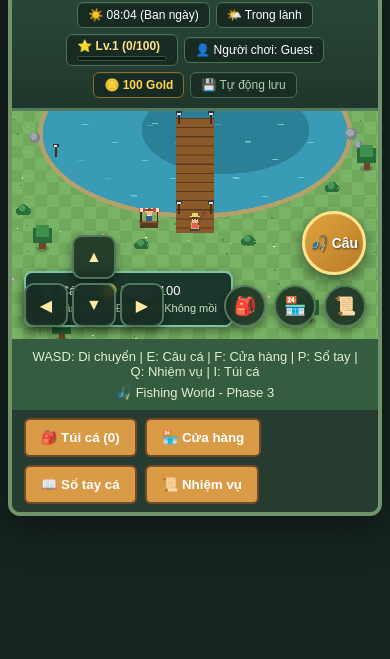
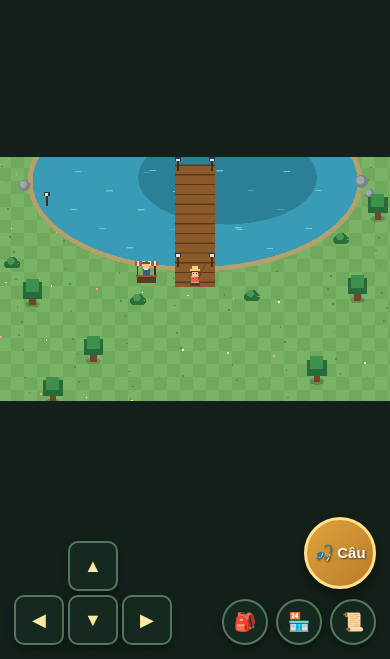
Before and after one commit to NhutHung0404/FishingWorld, a plain HTML site: page index.html in a window 390 px wide. Shown: the part 185-844 px from the top of the page. Drawn offline with Linux system fonts and the light colour scheme.

Commit message:
cap nhat 2 18/11

```diff
--- a/css/style.css
+++ b/css/style.css
@@ -615,13 +615,13 @@ canvas {
     opacity: 0.7;
 }
 
-/* Phase 4.2: Mobile Touch Controls Styling */
+/* Phase 4.2.1: Base Touch Controls Styling */
 .touch-controls {
     position: absolute;
     bottom: 12px;
     left: 12px;
     right: 12px;
-    display: none;
+    display: flex;
     justify-content: space-between;
     align-items: flex-end;
     pointer-events: none;
@@ -642,7 +642,7 @@ canvas {
     -webkit-user-select: none;
 }
 
-/* D-Pad Styling */
+/* D-Pad Base Styling */
 .touch-dpad {
     display: flex;
     flex-direction: column;
@@ -683,7 +683,7 @@ canvas {
     transform: scale(0.92);
 }
 
-/* Action Buttons Styling */
+/* Action Buttons Base Styling */
 .touch-actions {
     display: flex;
     flex-direction: column;
@@ -743,30 +743,207 @@ canvas {
     transform: scale(0.92);
 }
 
-/* Responsive queries */
-@media (max-width: 768px) {
+/* Phase 4.2.1: Mobile Responsive Redesign (Portrait & Landscape) */
+
+@media (hover: none) and (pointer: coarse), (max-width: 1024px) {
+    html, body {
+        width: 100%;
+        height: 100%;
+        height: 100dvh;
+        overflow: hidden;
+        margin: 0;
+        padding: 0;
+        background: #17251f;
+    }
+
+    .game-container {
+        width: 100vw;
+        height: 100vh;
+        height: 100dvh;
+        max-width: 100%;
+        border: none;
+        border-radius: 0;
+        box-shadow: none;
+        display: flex;
+        flex-direction: column;
+        justify-content: space-between;
+    }
+
+    /* HUD Top Bar Mobile */
+    .top-bar {
+        padding: max(4px, env(safe-area-inset-top)) max(8px, env(safe-area-inset-right)) 4px max(8px, env(safe-area-inset-left));
+        gap: 6px;
+        flex-wrap: nowrap;
+        justify-content: space-between;
+        align-items: center;
+        background: linear-gradient(180deg, #213c2f 0%, #172b22 100%);
+        border-bottom: 2px solid #3c594b;
+        min-height: 38px;
+    }
+
+    .top-bar h1 {
+        font-size: 14px;
+        letter-spacing: 0px;
+    }
+
+    .player-info {
+        gap: 6px;
+        font-size: 11px;
+    }
+
+    #playerName,
+    .save-status {
+        display: none !important;
+    }
+
+    .level-container {
+        padding: 2px 6px;
+        gap: 2px;
+    }
+
+    #levelDisplay {
+        font-size: 11px;
+    }
+
+    .xp-bar-mini {
+        min-width: 50px;
+        height: 4px;
+    }
+
+    .player-info > span {
+        padding: 3px 6px;
+        font-size: 11px;
+    }
+
+    /* Game Screen & Canvas Mobile */
+    .game-screen {
+        flex: 1;
+        position: relative;
+        width: 100%;
+        height: 100%;
+        display: flex;
+        align-items: center;
+        justify-content: center;
+        overflow: hidden;
+        background: #14211a;
+    }
+
+    canvas {
+        width: 100%;
+        height: 100%;
+        max-width: 100%;
+        max-height: 100%;
+        object-fit: contain;
+        image-rendering: pixelated;
+    }
+
+    /* Hide desktop-only bars on mobile */
+    .bottom-bar,
+    .action-buttons {
+        display: none !important;
+    }
+
+    /* Compact Fish Inventory Overlay on Canvas */
+    .fish-inventory {
+        top: 8px;
+        left: 8px;
+        bottom: auto;
+        padding: 4px 8px;
+        font-size: 11px;
+        background: rgba(18, 43, 38, 0.75);
+        border: 1px solid #52795c;
+        border-radius: 6px;
+        z-index: 6;
+    }
+
+    .equip-display {
+        font-size: 10px;
+        margin-top: 2px;
+    }
+
+    /* Mobile Modals */
+    .inventory-ui {
+        width: 92% !important;
+        max-width: 480px;
+        max-height: 85vh;
+        max-height: 85dvh;
+        top: 50%;
+        left: 50%;
+        transform: translate(-50%, -50%);
+        position: fixed;
+        z-index: 100;
+        overflow-y: auto;
+    }
+}
+
+/* PORTRAIT MODE SPECIFICS */
+@media (hover: none) and (pointer: coarse) and (orientation: portrait), (max-width: 768px) and (orientation: portrait) {
     .touch-controls {
-        bottom: 8px;
-        left: 8px;
-        right: 8px;
+        bottom: max(10px, env(safe-area-inset-bottom));
+        left: max(10px, env(safe-area-inset-left));
+        right: max(10px, env(safe-area-inset-right));
     }
 
     .dpad-btn {
-        width: 44px;
-        height: 44px;
+        width: 50px;
+        height: 50px;
+        font-size: 18px;
+    }
+
+    .touch-action-btn.primary {
+        width: 72px;
+        height: 72px;
+        font-size: 15px;
+    }
+
+    .touch-action-btn {
+        width: 46px;
+        height: 46px;
+        font-size: 18px;
+    }
+}
+
+/* LANDSCAPE MODE SPECIFICS */
+@media (hover: none) and (pointer: coarse) and (orientation: landscape), (max-height: 600px) and (orientation: landscape) {
+    .top-bar {
+        padding: max(2px, env(safe-area-inset-top)) max(12px, env(safe-area-inset-right)) 2px max(12px, env(safe-area-inset-left));
+        min-height: 32px;
+    }
+
+    .top-bar h1 {
+        font-size: 12px;
+    }
+
+    .touch-controls {
+        bottom: max(6px, env(safe-area-inset-bottom));
+        left: max(12px, env(safe-area-inset-left));
+        right: max(12px, env(safe-area-inset-right));
+    }
+
+    .dpad-btn {
+        width: 42px;
+        height: 42px;
+        font-size: 15px;
+    }
+
+    .touch-action-btn.primary {
+        width: 60px;
+        height: 60px;
+        font-size: 13px;
+    }
+
+    .touch-action-btn {
+        width: 38px;
+        height: 38px;
         font-size: 16px;
     }
 
-    .touch-action-btn.primary {
-        width: 64px;
-        height: 64px;
-        font-size: 14px;
+    .touch-actions {
+        gap: 6px;
     }
 
-    .touch-action-btn {
-        width: 42px;
-        height: 42px;
-        font-size: 18px;
+    .touch-sub-actions {
+        gap: 6px;
     }
 }
 
--- a/index.html
+++ b/index.html
@@ -3,7 +3,7 @@
 <html lang="vi">
 <head>
     <meta charset="UTF-8">
-    <meta name="viewport" content="width=device-width, initial-scale=1.0">
+    <meta name="viewport" content="width=device-width, initial-scale=1.0, maximum-scale=1.0, user-scalable=no, viewport-fit=cover">
     <title>Fishing World</title>
     <link rel="stylesheet" href="css/style.css">
 </head>
--- a/js/ui/TouchControls.js
+++ b/js/ui/TouchControls.js
@@ -35,7 +35,7 @@ export class TouchControls {
             window.matchMedia?.("(pointer: coarse)").matches ||
             "ontouchstart" in window ||
             navigator.maxTouchPoints > 0 ||
-            window.innerWidth <= 768
+            window.innerWidth <= 1024
         );
     }
 
```
